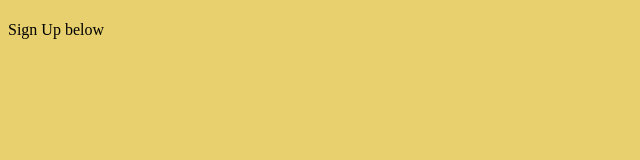
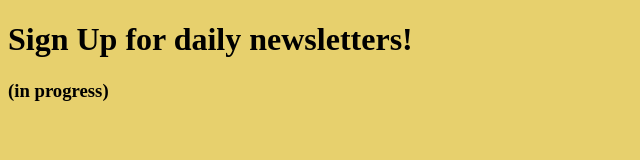
Before and after one commit to smilebucks/smileweb, a plain HTML site: page signup.html in a window 1280 px wide. Shown: the whole page, without its empty margins (0-640 px from the left). Drawn offline with Linux system fonts and the light colour scheme.

Commit message:
saving before everything breaks

```diff
--- a/signup.html
+++ b/signup.html
@@ -1,9 +1,7 @@
 <!DOCTYPE html>
 <html>
 <head>
-  <title>Sign Up for daily newsletters!</title>
   <link href="style.css" rel="stylesheet" type="text/css">
 </head>
 <body>
-  <h1></h1>
-  <p>Sign Up below</p>
+  <h1>Sign Up for daily newsletters!<h1> <h3>(in progress)</h3>
```
